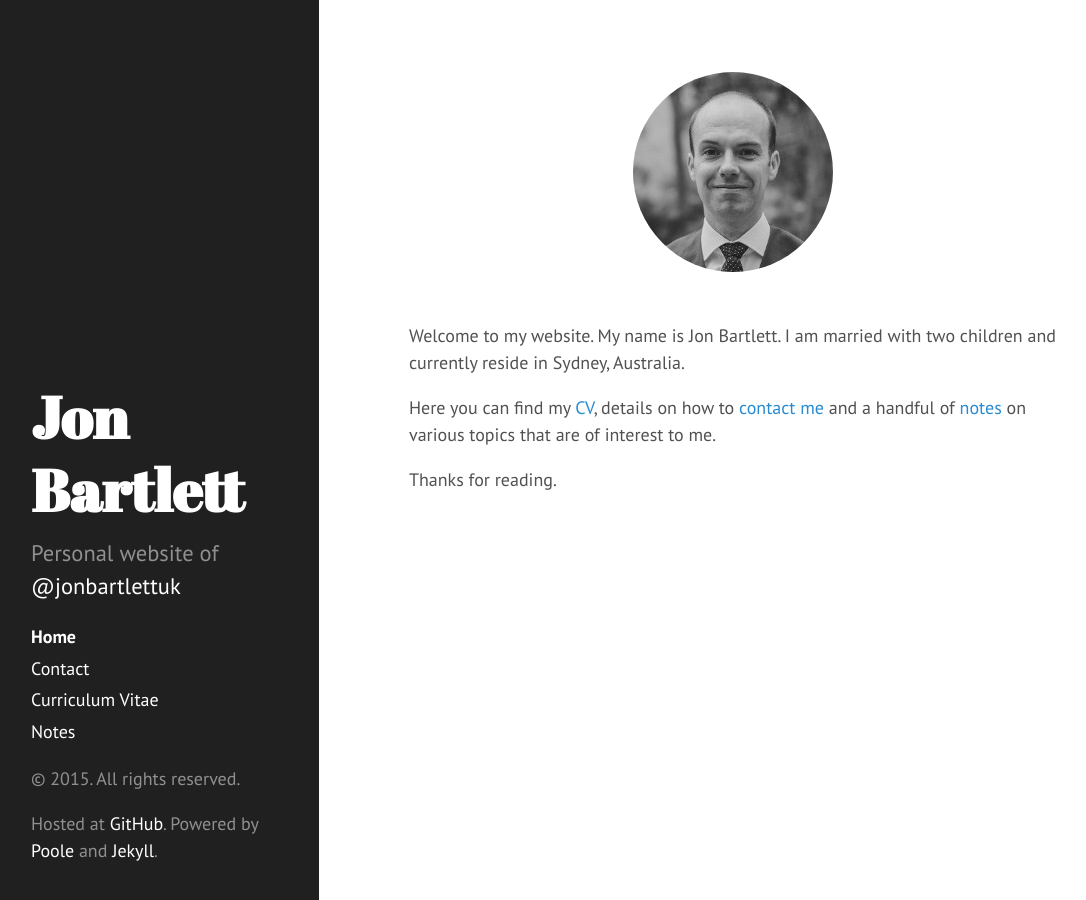
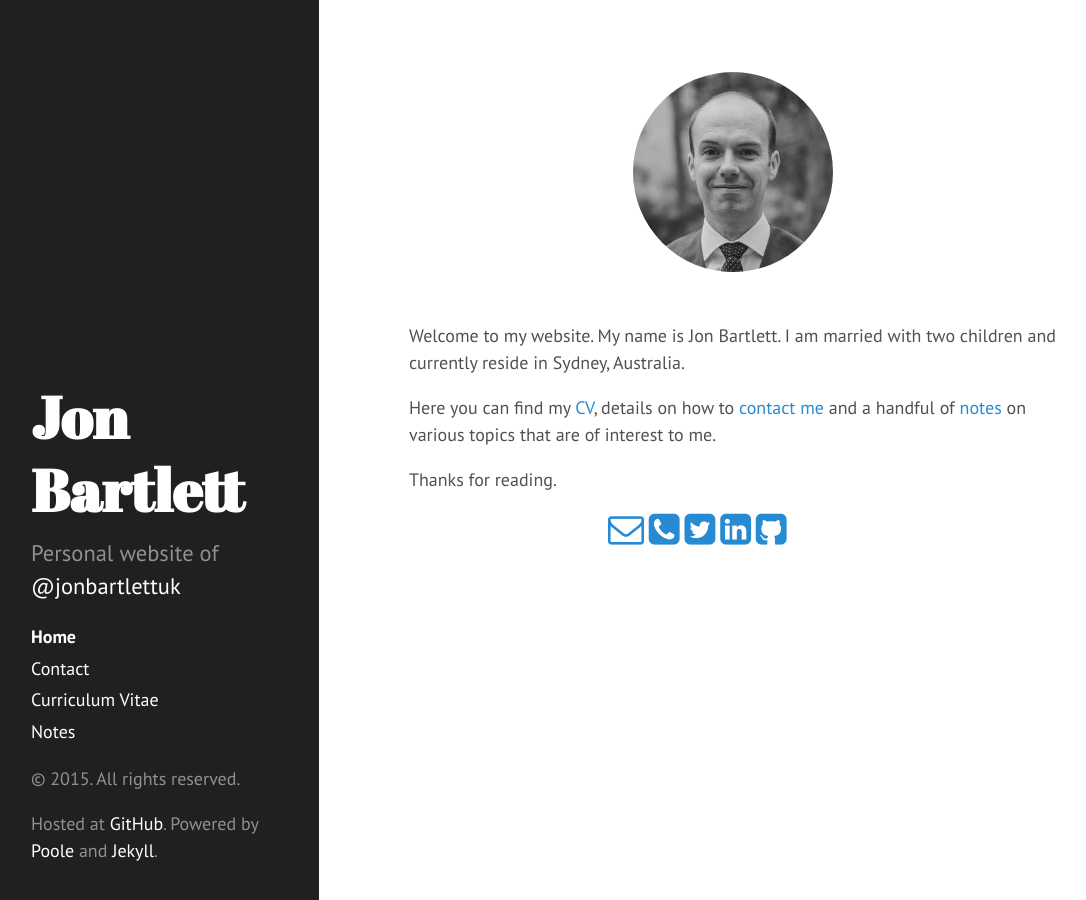
Before and after one commit to jonbartlett/jonbartlett.github.io, a Jekyll site: the page built from index.md, in a window 1280 px wide. Shown: the whole page, without its empty margins (5-1091 px from the left). Built offline with Jekyll 4.4.1, drawn with Linux system fonts in a browser that asks for light colours; Markdown is read by kramdown in place of the engine named in the settings.

Commit message:
icons added to home page

```diff
--- a/index.md
+++ b/index.md
@@ -10,3 +10,13 @@ Welcome to my website. My name is Jon Bartlett. I am married with two children a
 Here you can find my [CV]({{ site.baseurl }}cv), details on how to [contact me]({{ site.baseurl }}contact) and a handful of [notes]({{ site.baseurl }}notes) on various topics that are of interest to me.
 
 Thanks for reading.
+
+<div>
+  <div class="home-page-icons">
+    <a href="mailto:mail@jaybe.net"><span class="fa fa-envelope-o fa-2x"></span></a>
+    <a href="tel:+61424006192"><span class="fa fa-phone-square fa-2x"></span></a>
+    <a href="https://www.twitter.com/jonbartlettuk"><span class="fa fa-twitter-square fa-2x"></span></a>
+    <a href="https://au.linkedin.com/in/bartlettjon"><span class="fa fa-linkedin-square fa-2x"></span></a>
+    <a href="https://github.com/jonbartlett"><span class="fa fa-github-square fa-2x"></span></a>
+  </div>
+</div>
--- a/public/css/custom.css
+++ b/public/css/custom.css
@@ -15,3 +15,10 @@
       margin-right: auto;
       margin-bottom: 50px;
 	}
+
+.home-page-icons {
+      width: 250px;
+      display: block;
+      margin-left: auto;
+      margin-right: auto;
+}
```
